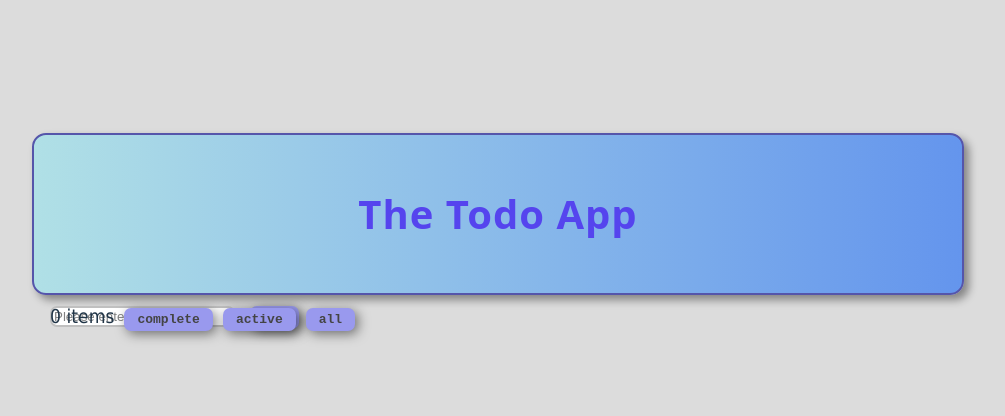
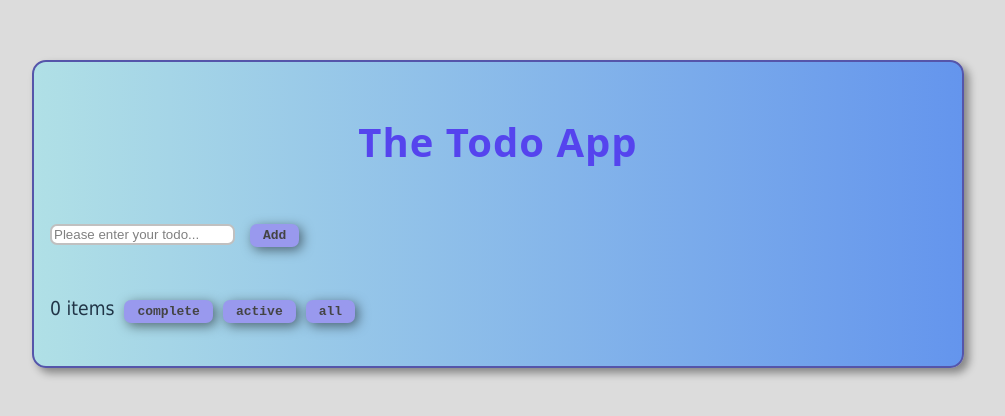
Before and after one commit to 090221979/The-recent-todoApp, a React (Vite) app in the folder react-todo-improved-ui/: page / in a window 1280 px wide. Shown: the part 186-602 px from the top of the page, without its empty margins (142-1147 px from the left). Built offline with nearby package versions, Linux system fonts and the light colour scheme.

Commit message:
Refactor accordian.css for improved styling

```diff
--- a/react-todo-improved-ui/src/accordian.css
+++ b/react-todo-improved-ui/src/accordian.css
@@ -8,7 +8,7 @@ body
   padding: 1em 0;
   width: 95vw;
   margin:10px auto;
-  position:absolute;
+
 }
 
 .todo-container
@@ -20,7 +20,7 @@ body
   width:70vw;
   margin:20px auto;
   background:linear-gradient(to left, cornflowerblue,powderblue);
-  position:relative;
+
 }
 
 .container input {
```
